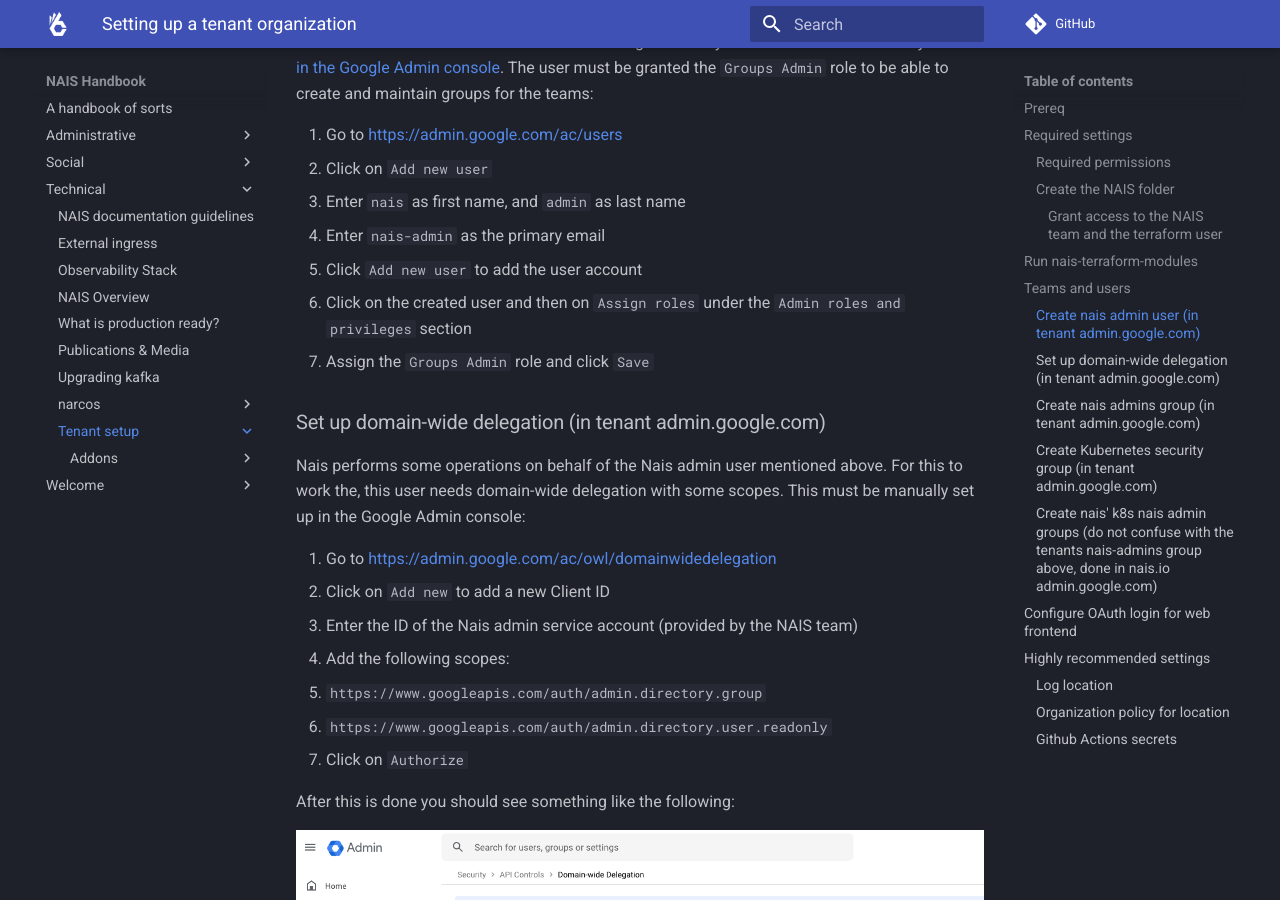
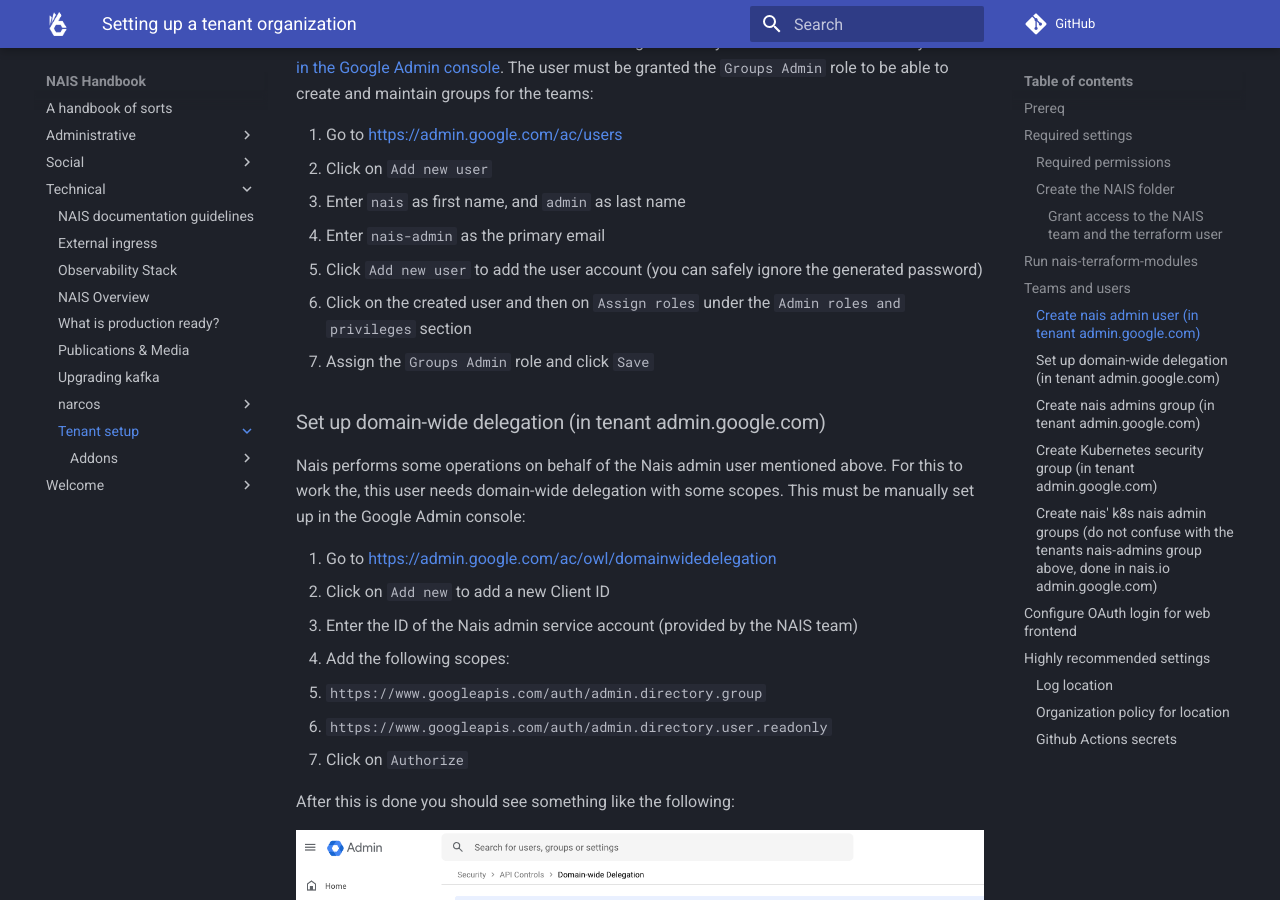
Before and after one commit to nais/handbook, an MkDocs documentation site: the page built from docs/technical/tenant-setup/README.md, in a window 1280 px wide and 900 px high, scrolled down 2106 px. Built offline with MkDocs 1.6.1 and Material for MkDocs 9.7.7, drawn with Linux system fonts in a browser that asks for light colours; emoji names are drawn with the system emoji font; comment, search, counter and statistics services are not loaded.

Commit message:
Add description during nais-admin user creation
Co-authored-by: Christer Edvartsen <christer.edvartsen@nav.no>

```diff
--- a/docs/technical/tenant-setup/README.md
+++ b/docs/technical/tenant-setup/README.md
@@ -142,12 +142,12 @@
 Nais needs a dedicated user account in the Google directory. This user must be manually created [in the Google Admin console](https://admin.google.com/ac/users). The user must be granted the `Groups Admin` role to be able to create and maintain groups for the teams:
 
 1. Go to [https://admin.google.com/ac/users](https://admin.google.com/ac/users)
-2. Click on `Add new user`
-3. Enter `nais` as first name, and `admin` as last name
-4. Enter `nais-admin` as the primary email
-5. Click `Add new user` to add the user account
-6. Click on the created user and then on `Assign roles` under the `Admin roles and privileges` section
-7. Assign the `Groups Admin` role and click `Save`
+1. Click on `Add new user`
+1. Enter `nais` as first name, and `admin` as last name
+1. Enter `nais-admin` as the primary email
+1. Click `Add new user` to add the user account (you can safely ignore the generated password)
+1. Click on the created user and then on `Assign roles` under the `Admin roles and privileges` section
+1. Assign the `Groups Admin` role and click `Save`
 
 ### Set up domain-wide delegation (in tenant admin.google.com)
 
```
